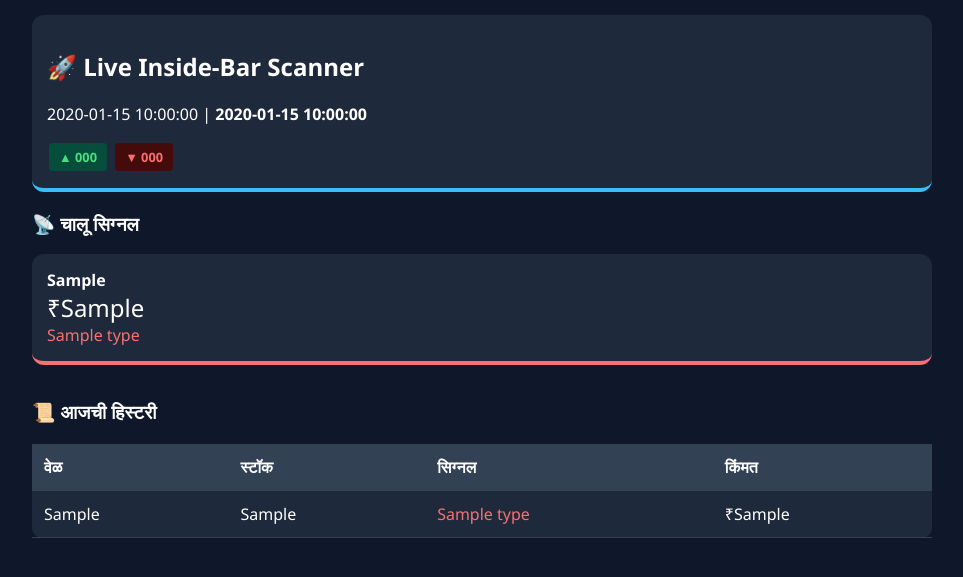
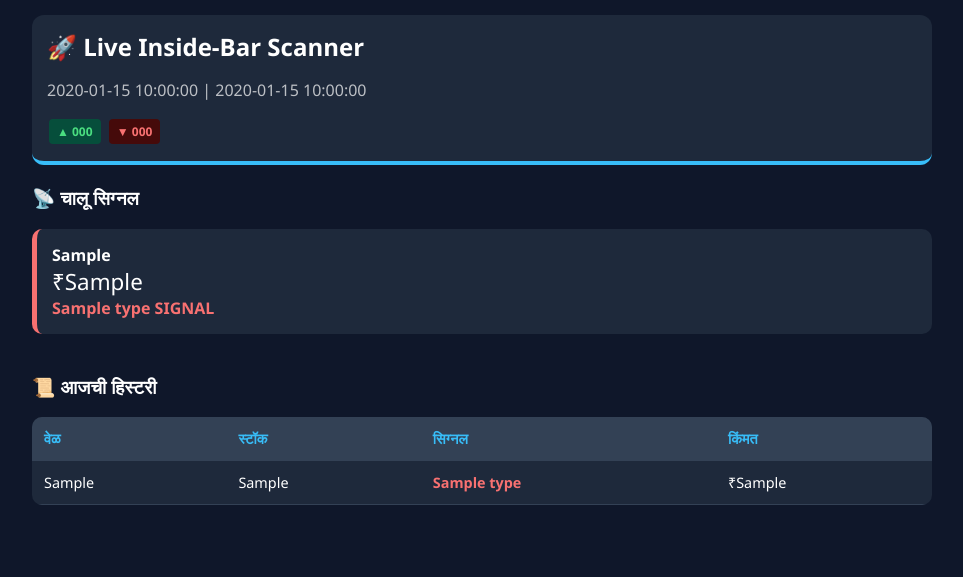
Before and after one commit to dattapwr/nifty-trading-bot, a Flask app: template templates/index.html in a window 1280 px wide. Shown: the top 577 px of the page, without its empty margins (158-1121 px from the left). Run offline with Flask 3, Linux system fonts and the light colour scheme; the template is opened without the code that fills it: most values are stand-ins (such as "Sample title", 1, 10 or a date in 2020).

Commit message:
Update index.html

```diff
--- a/templates/index.html
+++ b/templates/index.html
@@ -3,51 +3,62 @@
 <head>
     <meta charset="UTF-8">
     <meta http-equiv="refresh" content="120">
-    <title>Pro Stock Scanner</title>
+    <title>Scanner Pro</title>
     <style>
         body { font-family: 'Segoe UI', sans-serif; background: #0f172a; color: white; margin: 0; padding: 15px; }
         .container { max-width: 900px; margin: auto; }
-        .card { background: #1e293b; padding: 15px; border-radius: 12px; margin-bottom: 15px; border-bottom: 4px solid #38bdf8; }
-        .tag { padding: 5px 10px; border-radius: 4px; font-size: 0.8em; font-weight: bold; margin: 2px; display: inline-block; }
-        .buy-text { color: #4ade80; } .sell-text { color: #f87171; }
-        table { width: 100%; border-collapse: collapse; margin-top: 20px; background: #1e293b; border-radius: 10px; }
+        .header-card { background: #1e293b; padding: 15px; border-radius: 12px; margin-bottom: 20px; border-bottom: 4px solid #38bdf8; }
+        .grid { display: grid; grid-template-columns: repeat(auto-fit, minmax(250px, 1fr)); gap: 10px; margin-bottom: 30px; }
+        .stock-card { background: #1e293b; padding: 15px; border-radius: 10px; border-left: 5px solid #38bdf8; }
+        .buy { border-color: #4ade80; }
+        .sell { border-color: #f87171; }
+        .tag { padding: 4px 8px; border-radius: 4px; font-size: 0.75em; font-weight: bold; margin: 2px; display: inline-block; }
+        table { width: 100%; border-collapse: collapse; background: #1e293b; border-radius: 10px; overflow: hidden; font-size: 0.9em; }
         th, td { padding: 12px; text-align: left; border-bottom: 1px solid #334155; }
-        th { background: #334155; }
+        th { background: #334155; color: #38bdf8; }
+        .buy-txt { color: #4ade80; font-weight: bold; }
+        .sell-txt { color: #f87171; font-weight: bold; }
     </style>
 </head>
 <body>
     <div class="container">
-        <div class="card">
-            <h2>🚀 Live Inside-Bar Scanner</h2>
-            <p>{{ date }} | <b>{{ time }}</b></p>
+        <div class="header-card">
+            <h2 style="margin:0;">🚀 Live Inside-Bar Scanner</h2>
+            <p style="opacity:0.7;">{{ date }} | {{ time }}</p>
+            <div>
                 {% for s in h2 %} <span class="tag" style="background: #064e3b; color: #4ade80;">▲ {{ s.code }}</span> {% endfor %}
                 {% for s in l2 %} <span class="tag" style="background: #450a0a; color: #f87171;">▼ {{ s.code }}</span> {% endfor %}
             </div>
+        </div>
 
         <h3>📡 चालू सिग्नल</h3>
-        <div style="display: grid; grid-template-columns: repeat(auto-fit, minmax(250px, 1fr)); gap: 10px;">
+        <div class="grid">
             {% for s in stocks %}
-            <div class="card" style="border-color: {{ '#4ade80' if s.type == 'BUY' else '#f87171' }};">
+            <div class="stock-card {{ 'buy' if s.type == 'BUY' else 'sell' }}">
                 <b>{{ s.s }}</b><br>
-                <span style="font-size: 1.5em;">₹{{ s.p }}</span><br>
-                <span class="{{ 'buy-text' if s.type == 'BUY' else 'sell-text' }}">{{ s.type }}</span>
+                <span style="font-size: 1.4em;">₹{{ s.p }}</span><br>
+                <span class="{{ 'buy-txt' if s.type == 'BUY' else 'sell-txt' }}">{{ s.type }} SIGNAL</span>
             </div>
             {% else %}
             <p style="opacity: 0.5;">सध्या कोणतेही ब्रेकआउट नाहीत.</p>
             {% endfor %}
         </div>
 
-        <h3>📜 आजची हिस्टरी</h3>
+        <h3 style="margin-top: 40px;">📜 आजची हिस्टरी</h3>
         <table>
+            <thead>
                 <tr><th>वेळ</th><th>स्टॉक</th><th>सिग्नल</th><th>किंमत</th></tr>
+            </thead>
+            <tbody>
                 {% for h in history %}
                 <tr>
                     <td>{{ h.t }}</td>
                     <td>{{ h.s }}</td>
-                <td class="{{ 'buy-text' if h.type == 'BUY' else 'sell-text' }}">{{ h.type }}</td>
+                    <td class="{{ 'buy-txt' if h.type == 'BUY' else 'sell-txt' }}">{{ h.type }}</td>
                     <td>₹{{ h.p }}</td>
                 </tr>
                 {% endfor %}
+            </tbody>
         </table>
     </div>
     <script>setInterval(function(){ location.reload(true); }, 120000);</script>
```
Lines whose indentation alone changed are shown as unchanged.
